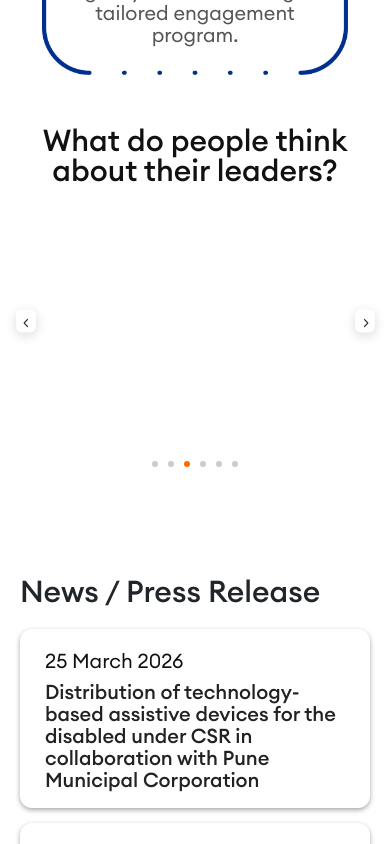
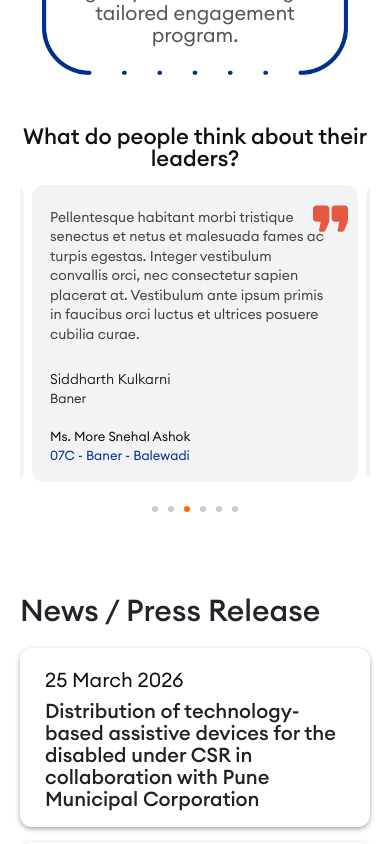
Before and after one commit to shraddha-akolkar/task, a React (Vite) app in the folder task/: page / in a window 390 px wide. Shown: the part 7980-8824 px from the top of the page. Built offline with nearby package versions, Linux system fonts and the light colour scheme.

Commit message:
Refactor Slider component styles for improved responsiveness. Removed unused CSS rules, adjusted padding and height properties, and added media queries for better layout on smaller screens. Updated Slider.jsx to ensure proper touch handling and dynamic width for slider items.

```diff
--- a/task/src/components/slider/Slider.css
+++ b/task/src/components/slider/Slider.css
@@ -1,11 +1,3 @@
-.slider-item {
-  min-width: 40%;
-  /* padding: 0 12px; */
-}
-
-
-
-
 .slider-title {
   font-weight: 500;
   margin-bottom: 20px;
@@ -41,7 +33,8 @@ font-size: 30px;
   background: #f1f3f5;
   border-radius: 16px;
   padding: 28px;
-  height: 232px;
+  min-height: 232px;
+  height: 100%;
 
   position: relative;
   transition: 0.3s;
@@ -134,7 +127,7 @@ padding-top: 0px;
   transform: translateY(-50%);
   background: #ffffff;
   border: none;
-  padding: -2px;
+  padding: 0;
   height: 23px;
   width: 20px;
   border-radius: 6px;
@@ -171,3 +164,61 @@ padding-top: 0px;
   background: #ff6b00;
 
 }
+
+@media (max-width: 1024px) {
+  .slider-title {
+    font-size: 26px;
+  }
+
+  .testimonial-card {
+    padding: 22px;
+    min-height: 250px;
+  }
+
+  .testimonial-card p {
+    font-size: 14px;
+    line-height: 1.4;
+  }
+
+  .user-info {
+    gap: 12px;
+  }
+}
+
+@media (max-width: 768px) {
+  .slider-title {
+    font-size: 22px;
+    margin-bottom: 16px;
+  }
+
+  .slider-track-wrapper {
+    padding: 0 8px;
+  }
+
+  .slider-item {
+    padding: 0 4px;
+  }
+
+  .testimonial-card {
+    padding: 18px;
+    min-height: 280px;
+    border-radius: 12px;
+  }
+
+  .user-info {
+    flex-direction: column;
+    align-items: flex-start;
+  }
+
+  .user-right {
+    text-align: left;
+  }
+
+  .arrow-btn {
+    display: none;
+  }
+
+  .dots .dot {
+    margin-bottom: 24px;
+  }
+}
--- a/task/src/components/slider/Slider.jsx
+++ b/task/src/components/slider/Slider.jsx
@@ -112,6 +112,8 @@ const Slider = () => {
 
     if (touchStart - touchEnd > 50) next();
     if (touchStart - touchEnd < -50) prev();
+    setTouchStart(null);
+    setTouchEnd(null);
   };
 
   return (
@@ -140,7 +142,11 @@ const Slider = () => {
               }}
             >
               {extended.map((item, i) => (
-                <div className="slider-item" key={i}>
+                <div
+                  className="slider-item"
+                  key={i}
+                  style={{ minWidth: `${100 / itemsPerView}%` }}
+                >
                   <div className="testimonial-card">
                     <div className="quote">
                       <Doublequotes />
```
